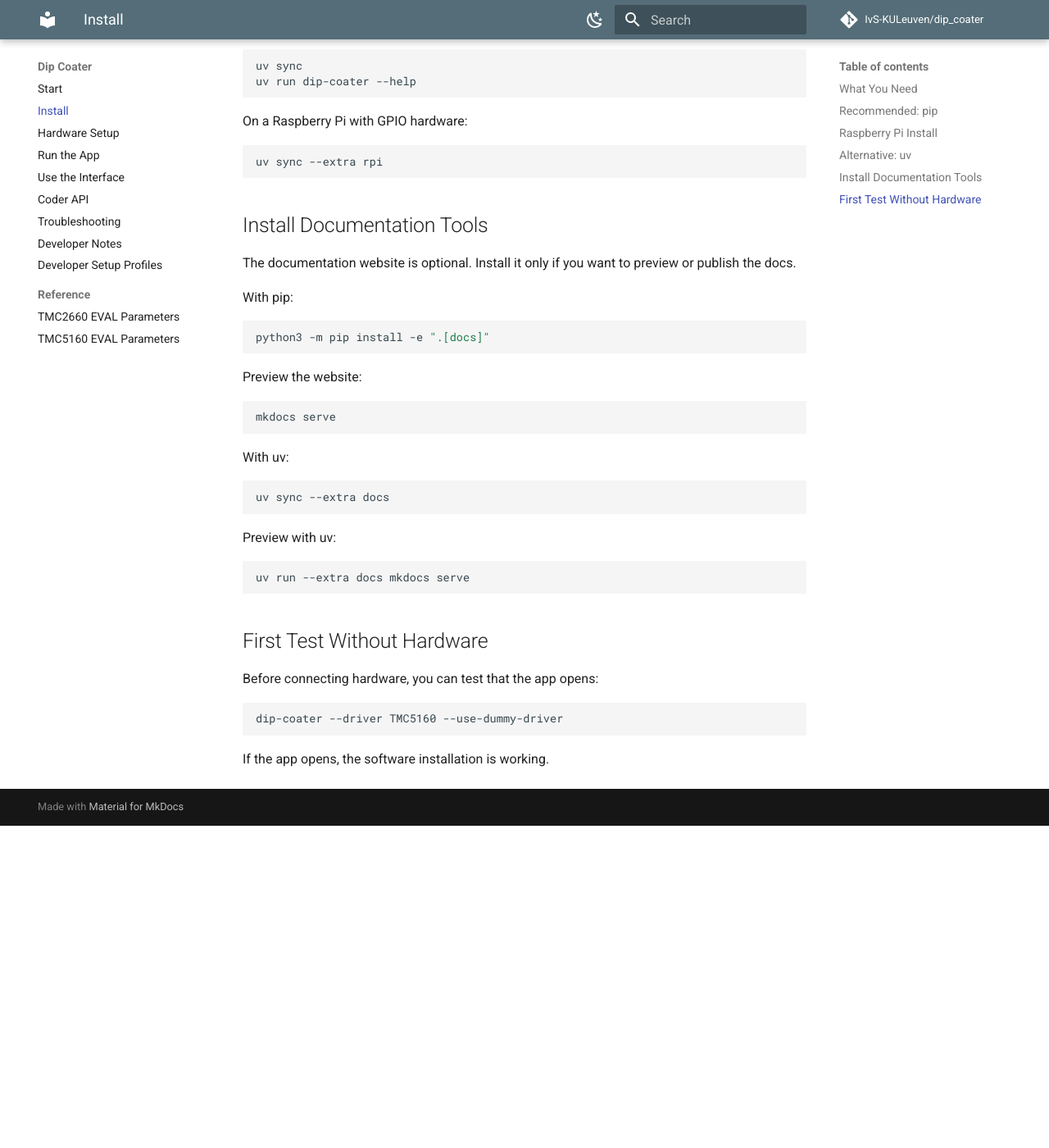
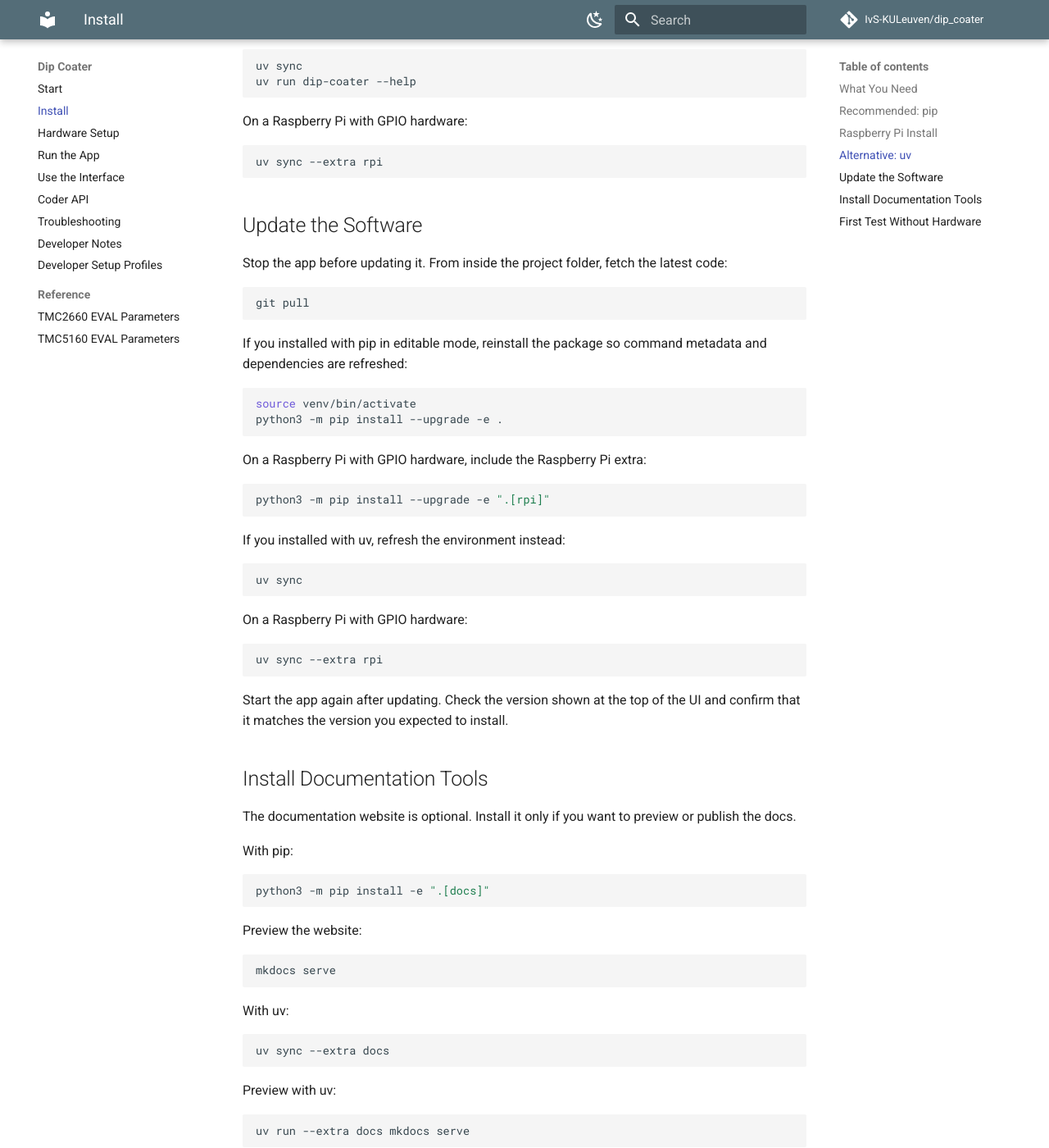
Before and after one commit to IvS-KULeuven/dip_coater, an MkDocs documentation site: the page built from docs/install.md, in a window 1280 px wide and 1400 px high, scrolled down 1216 px. Shown: the whole window at 82% size. Built offline with MkDocs 1.6.1 and Material for MkDocs 9.7.7, drawn with Linux system fonts in a browser that asks for light colours; comment, search, counter and statistics services are not loaded; before the commit the page ends 2223 px from its top, so only the background shows below that.

Commit message:
Document software update steps

````diff
--- a/docs/install.md
+++ b/docs/install.md
@@ -64,6 +64,41 @@ On a Raspberry Pi with GPIO hardware:
 uv sync --extra rpi
 ```
 
+## Update the Software
+
+Stop the app before updating it. From inside the project folder, fetch the latest code:
+
+```bash
+git pull
+```
+
+If you installed with pip in editable mode, reinstall the package so command metadata and dependencies are refreshed:
+
+```bash
+source venv/bin/activate
+python3 -m pip install --upgrade -e .
+```
+
+On a Raspberry Pi with GPIO hardware, include the Raspberry Pi extra:
+
+```bash
+python3 -m pip install --upgrade -e ".[rpi]"
+```
+
+If you installed with uv, refresh the environment instead:
+
+```bash
+uv sync
+```
+
+On a Raspberry Pi with GPIO hardware:
+
+```bash
+uv sync --extra rpi
+```
+
+Start the app again after updating. Check the version shown at the top of the UI and confirm that it matches the version you expected to install.
+
 ## Install Documentation Tools
 
 The documentation website is optional. Install it only if you want to preview or publish the docs.
````
Also changed, not shown: 1 other file.
